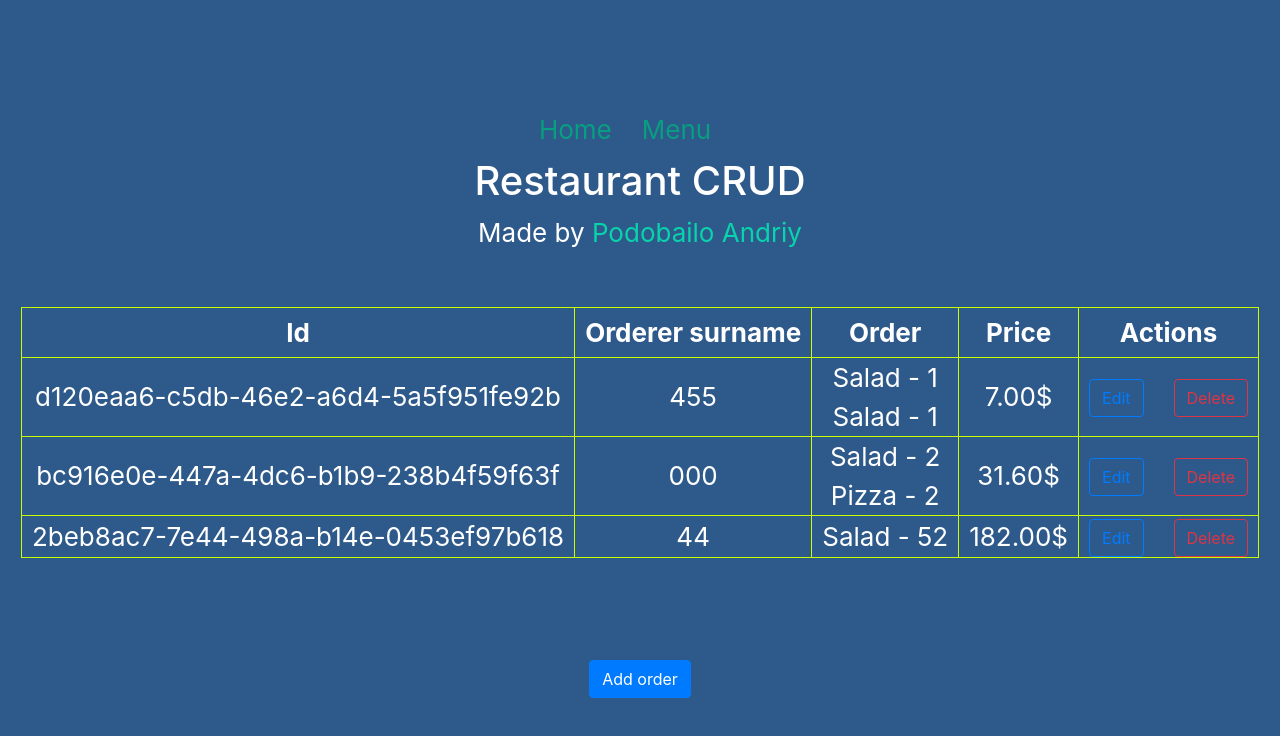
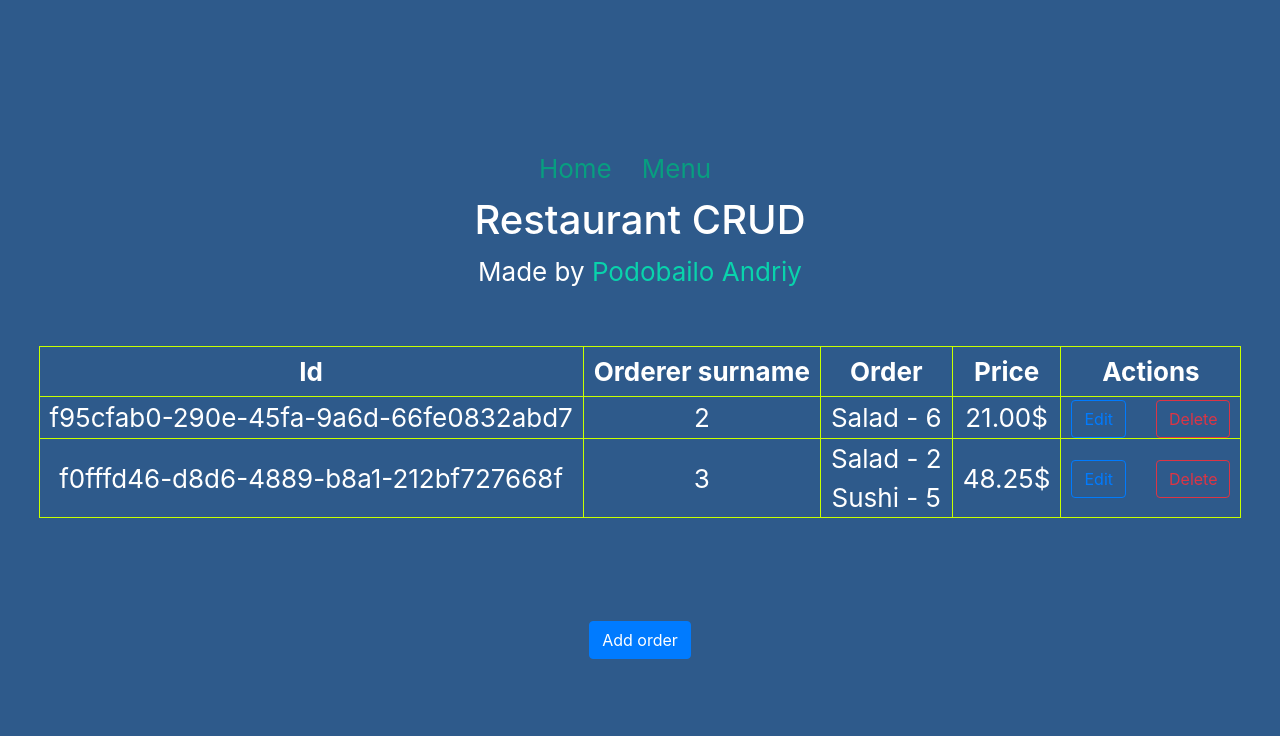
Before and after one commit to EndL11/restaurant_crud, a React (Create React App) app: page / in a window 1280 px wide. Shown: the top 736 px of the page. Built offline with nearby package versions, Linux system fonts and the light colour scheme; data requests are answered from the project's data file.

Commit message:
added adding and deleting reducers for orders and dishes
added field 'total price' for each order
made functions for adding and deleting dishes and orders

```diff
--- a/src/App.js
+++ b/src/App.js
@@ -396,6 +396,7 @@ export function Application() {
                 deleteForm={deleteForm}
                 onAdd={onAdd}
                 addFormEdit={addFormEdit}
+                idGenerator={uuidv4}
               />
             </Route>
 
@@ -412,6 +413,7 @@ export function Application() {
                 onEditDish={onEditDish}
                 applyEditDish={applyEditDish}
                 cancelEditDish={cancelEditDish}
+                idGenerator={uuidv4}
               />
             </Route>
           </header>
--- a/src/components/Menu/Menu.js
+++ b/src/components/Menu/Menu.js
@@ -3,71 +3,78 @@ import { useSelector, useDispatch } from "react-redux";
 import { Form, Button, Spinner } from "react-bootstrap";
 
 import "bootstrap/dist/css/bootstrap.min.css";
-import { loadMenu } from "../../store/actions/menu";
+import { addDish, deleteDish, loadMenu } from "../../store/actions/menu";
 
-import { toggleModal, toggleEditing } from "../../store/actions/state";
+import { toggleModal } from "../../store/actions/state";
 import { MenuItem } from "../MenuItem";
 import { ModalWindow } from "../ModalWindow";
 
 const Menu = (props) => {
   const dispatch = useDispatch();
-
+  const loading = useSelector(state => state.menu.loading)
   const menu = useSelector((state) => state.menu.menuList);
-  const showModal = useSelector(state => state.states.showModal)
+  const showModal = useSelector((state) => state.states.showModal);
   const handleModal = () => {
     dispatch(toggleModal());
   };
-  const isEditing = useSelector(state => state.states.isEditing)
-  //const handleClose = props.closeModal;
+  const isEditing = useSelector((state) => state.states.isEditing);
+
   const editingDish = props.editingDish;
 
   useEffect(() => {
     dispatch(loadMenu());
   }, [dispatch]);
 
+
+  const onDeleteDish = (id) => {
+    dispatch(deleteDish(id))
+  }
+
   const list = menu.map((item) => (
     <MenuItem
       key={item.menuId}
       item={item}
-      onDeleteDish={props.onDeleteDish}
+      onDeleteDish={onDeleteDish}
       onEditDish={props.onEditDish}
     />
   ));
 
-  return (
-    <div>
-      {menu.length > 0 ? (
-        <table className="orders-table" border="1">
-          <tbody>
-            <tr>
-              <th>Name</th>
-              <th>Price</th>
-              <th>Actions</th>
-            </tr>
-            {list}
-          </tbody>
-        </table>
-      ) : (
-          <>
-            <Spinner animation="border" />
-          </>
-        )}
-      <div className="add_order">
-        <Button
-          variant="primary"
-          className="add_order__button"
-          onClick={handleModal}
-        >
-          Add dish
-        </Button>
-      </div>
+  const onAddDish = (e) => {
+    e.preventDefault();
+    let name = e.target.name.value;
+    let price = Number(e.target.price.value);
 
-      {isEditing ? (
-        <ModalWindow
-          showModal={showModal}
-          onHide={props.cancelEditDish}
-          title="Editing dish"
-        >
+    if (
+      name.split(" ").join("") === "" ||
+      price <= 0 ||
+      isNaN(price) === true
+    ) {
+      alert("Wrong data!");
+      return;
+    }
+
+    // compare the same dish
+    let theSameDish = null;
+    if (menu !== null) {
+      theSameDish = menu.filter((element) => element.name === name).length;
+    }
+
+    if (theSameDish > 0) {
+      alert("Wrong data! Dish is exists!");
+      return;
+    }
+
+    let newDish = { menuId: props.idGenerator(), name, price };
+
+    dispatch(addDish(newDish));
+    handleModal();
+  };
+
+
+  let modalContent, modalHideAction, modalTitle;
+
+  if (isEditing) {
+    modalContent = (
       <Form>
         <Form.Group controlId="formBasicText">
           <Form.Label>Name</Form.Label>
@@ -90,22 +97,16 @@ const Menu = (props) => {
           />
         </Form.Group>
 
-            <Button
-              variant="primary"
-              type="submit"
-              onClick={props.applyEditDish}
-            >
+        <Button variant="primary" type="submit" onClick={props.applyEditDish}>
           Submit
         </Button>
       </Form>
-        </ModalWindow>
-      ) : (
-          <ModalWindow
-            showModal={showModal}
-            onHide={handleModal}
-            title="Adding new dish to menu"
-          >
-            <Form onSubmit={props.addDish}>
+    );
+    modalHideAction = props.cancelEditDish;
+    modalTitle = "Editing dish";
+  } else {
+    modalContent = (
+      <Form onSubmit={onAddDish}>
         <Form.Group controlId="formBasicText">
           <Form.Label>Name</Form.Label>
           <Form.Control
@@ -128,8 +129,49 @@ const Menu = (props) => {
           Submit
         </Button>
       </Form>
+    );
+    modalHideAction = handleModal;
+    modalTitle = "Adding new dish to menu";
+  }
+
+  const renderContent =
+    menu.length > 0 ? (
+      <table className="orders-table" border="1">
+        <tbody>
+          <tr>
+            <th>Name</th>
+            <th>Price</th>
+            <th>Actions</th>
+          </tr>
+          {list}
+        </tbody>
+      </table>
+    ) : (
+      <>
+        {loading ? <Spinner animation="border" /> : <p>Add something...</p>}
+      </>
+    );
+
+  return (
+    <div>
+      {renderContent}
+      <div className="add_order">
+        <Button
+          variant="primary"
+          className="add_order__button"
+          onClick={handleModal}
+        >
+          Add dish
+        </Button>
+      </div>
+
+      <ModalWindow
+        showModal={showModal}
+        onHide={modalHideAction}
+        title={modalTitle}
+      >
+        {modalContent}
       </ModalWindow>
-        )}
     </div>
   );
 };
--- a/src/components/MenuItem.js
+++ b/src/components/MenuItem.js
@@ -1,18 +1,33 @@
-import React from 'react'
-import { Button } from 'react-bootstrap';
+import React from "react";
+import { Button } from "react-bootstrap";
 
 export const MenuItem = ({ item, onEditDish, onDeleteDish }) => {
-    return <tr>
-        <td>
-            {item.name}
-        </td>
-        <td>
-            {(item.price).toFixed(2)}$</td>
-        <td>
-            <Button variant="outline-primary"
-                onClick={onEditDish} value={item.menuId} className="td__button">Edit</Button>
-            <Button variant="outline-danger"
-                onClick={onDeleteDish} value={item.menuId} className="td__button">Delete</Button>
-        </td>
+  const onDelete = () => {
+    if (window.confirm("Are you sure want to delete this dish?")) {
+      onDeleteDish(item.id);
+    }
+  };
+  return (
+    <tr>
+      <td>{item.name}</td>
+      <td>{item.price.toFixed(2)}$</td>
+      <td>
+        <Button
+          variant="outline-primary"
+          onClick={onEditDish}
+          value={item.menuId}
+          className="td__button"
+        >
+          Edit
+        </Button>
+        <Button
+          variant="outline-danger"
+          onClick={onDelete}
+          className="td__button"
+        >
+          Delete
+        </Button>
+      </td>
     </tr>
-}
+  );
+};
--- /dev/null
+++ b/src/components/OrderFormButtons.js
@@ -0,0 +1,17 @@
+import React from "react";
+import { Form, Button, Col } from "react-bootstrap";
+
+export const OrderFormButtons = ({onSubmit, onAdd}) => (
+  <Form.Row>
+    <Col>
+      <Button variant="primary" type="submit" onClick={onSubmit}>
+        Submit
+      </Button>
+    </Col>
+    <Col>
+      <Button variant="success" onClick={onAdd}>
+        +
+      </Button>
+    </Col>
+  </Form.Row>
+);
--- a/src/components/OrderItem.js
+++ b/src/components/OrderItem.js
@@ -1,8 +1,13 @@
 import React from 'react'
 import { Button } from 'react-bootstrap';
 
-export const OrderItem = ({ item, onEdit, onDelete, totalPrice }) => {
-  return <tr key={item.orderId}>
+export const OrderItem = ({ item, onEdit, onDelete }) => {
+  const onDeleteOrder = () => {
+    if(window.confirm("Are you sure want to delete this order?")){
+      onDelete(item.id);
+    }
+  }
+  return <tr>
     <td>{item.orderId}</td>
     <td>{item.orderer}</td>
     <td>
@@ -11,12 +16,12 @@ export const OrderItem = ({ item, onEdit, onDelete, totalPrice }) => {
       )}
     </td>
     <td>
-      {totalPrice.toFixed(2)}$</td>
+      {item.totalPrice.toFixed(2)}$</td>
     <td>
       <Button variant="outline-primary"
         onClick={onEdit} value={item.orderId} className="td__button">Edit</Button>
       <Button variant="outline-danger"
-        onClick={onDelete} value={item.orderId} className="td__button">Delete</Button>
+        onClick={onDeleteOrder} className="td__button">Delete</Button>
     </td>
   </tr>
 }
--- a/src/components/Table/Table.js
+++ b/src/components/Table/Table.js
@@ -5,21 +5,24 @@ import { Form, Button, Col, Spinner } from "react-bootstrap";
 import "./table.css";
 import "bootstrap/dist/css/bootstrap.min.css";
 import { OrderItem } from "../OrderItem";
-import { OrderDishInput } from '../OrderDishInput'
+import { OrderDishInput } from "../OrderDishInput";
 import { ModalWindow } from "../ModalWindow";
-import { loadOrders } from "../../store/actions/order";
+import { OrderFormButtons } from "../OrderFormButtons";
+import { addOrder, deleteOrder, loadOrders } from "../../store/actions/order";
 import { toggleModal } from "../../store/actions/state";
 import { loadMenu } from "../../store/actions/menu";
 
 const Table = (props) => {
   const dispatch = useDispatch();
+  const loading = useSelector((state) => state.order.loading);
   const orderList = useSelector((state) => state.order.orderList);
   const menu = useSelector((state) => state.menu.menuList);
+  const options = menu.map((el) => <option key={el.menuId}>{el.name}</option>);
   const handleClose = () => {
-    dispatch(toggleModal())
+    dispatch(toggleModal());
   };
-  const showModal = useSelector(state => state.states.showModal)
-  const options = menu.map((el) => <option key={el.menuId}>{el.name}</option>);
+  const showModal = useSelector((state) => state.states.showModal);
+  const isEditing = useSelector((state) => state.states.isEditing);
   const editingOrder = props.editingObj;
   let editingOrderForms = null;
 
@@ -27,6 +30,117 @@ const Table = (props) => {
     dispatch(loadOrders());
     dispatch(loadMenu());
   }, [dispatch]);
+
+  const getValuesOfNodeList = (arr) => {
+    if (arr.value !== null && arr.value.trim() !== "") {
+      return arr.value;
+    }
+    return Array.from(arr).map((el) => el.value);
+  };
+
+  const wrongDataError = () => {
+    alert("Wrong data! try again!");
+  };
+
+  const getPriceFromMenu = (name) => {
+    return (
+      menu.find((item) => name === item.name) !== undefined &&
+      menu.find((item) => name === item.name).price
+    );
+  };
+
+  const onAddOrder = (e) => {
+    e.preventDefault();
+    let arrayDataFlag = false;
+    const orderer = e.target.orderer.value.trim();
+    if (orderer.trim() === "") {
+      wrongDataError();
+      return;
+    }
+
+    const dishes = getValuesOfNodeList(e.target.elements.name);
+    const dishesCount = getValuesOfNodeList(e.target.elements.count);
+    if (dishes == null || dishesCount == null) {
+      wrongDataError();
+      return;
+    }
+
+    if (Array.isArray(dishes)) {
+      arrayDataFlag = true;
+      dishes.forEach((el) => {
+        if (el == null || el?.trim() === "") {
+          wrongDataError();
+          return;
+        }
+      });
+      dishesCount.forEach((el) => {
+        if (el == null || el?.trim() === "") {
+          wrongDataError();
+          return;
+        }
+      });
+    } else if (
+      dishes == null ||
+      dishes?.trim() === "" ||
+      dishesCount == null ||
+      dishesCount?.trim() === ""
+    ) {
+      wrongDataError();
+      return;
+    }
+    //  finding existing order the same to entered orderer
+    let theSameOrderer = null;
+    if (orderList !== null) {
+      theSameOrderer = orderList.filter(
+        (element) => element["orderer"] === orderer
+      ).length;
+    }
+    if (orderer.split(" ").join("") === "" || theSameOrderer > 0) {
+      alert("Wrong data!");
+      return;
+    }
+    let price = 0;
+    let orderMenuList = [];
+    // creating list of ordered dishes
+    if (arrayDataFlag) {
+      for (let i = 0; i < dishes.length; i++) {
+        if (
+          dishes[i].split(" ").join("") !== "" ||
+          Number(dishesCount[i]) > 0
+        ) {
+          orderMenuList.push({
+            id: props.idGenerator(),
+            name: dishes[i],
+            count: Number(dishesCount[i]),
+          });
+          price = getPriceFromMenu(dishes[i]) * +dishesCount[i];
+        } else {
+          alert("Wrong data!");
+          return;
+        }
+      }
+    } else {
+      orderMenuList.push({
+        id: props.idGenerator(),
+        name: dishes,
+        count: Number(dishesCount),
+      });
+      price = getPriceFromMenu(dishes) * +dishesCount;
+    }
+
+    let newOrder = {
+      orderId: props.idGenerator(),
+      orderer: orderer,
+      orderArray: orderMenuList,
+      totalPrice: price,
+    };
+    dispatch(addOrder(newOrder));
+    handleClose();
+  };
+
+  const onDelete = (id) => {
+    dispatch(deleteOrder(id));
+  }
 
   const getEditingOrderForms = () => {
     if (editingOrder !== null) {
@@ -85,36 +199,76 @@ const Table = (props) => {
   };
   getEditingOrderForms();
 
-  // список "форм"
   var listInputs = props.forms.map((el) => (
-    <OrderDishInput key={el.id} element={el} deleteForm={props.deleteForm} options={options}/>
+    <OrderDishInput
+      key={el.id}
+      element={el}
+      deleteForm={props.deleteForm}
+      options={options}
+    />
   ));
 
   const list = orderList.map((item) => {
-    let price = item["orderArray"]
-      .map(
-        (el) =>
-          menu.find((item) => el.name === item.name) !== undefined &&
-          menu.find((item) => el.name === item.name).price * el.count
-      )
-      .reduce((prev, current) => {
-        return prev + current;
-      }, 0);
-
     return (
       <OrderItem
         key={item.orderId}
         item={item}
-        onDelete={props.onDelete}
+        onDelete={onDelete}
         onEdit={props.onEdit}
-        totalPrice={price}
       />
     );
   });
 
-  return (
-    <div>
-      {list.length > 0 ? (
+  let modalContent, modalHideAction, modalTitle;
+
+  if (isEditing) {
+    modalContent = (
+      <Form>
+        <Form.Group controlId="formBasicText">
+          <Form.Label>Surname</Form.Label>
+          <Form.Control
+            type="text"
+            name="orderer"
+            className="orderer"
+            onChange={(e) => props.onChangeEdit(e)}
+            defaultValue={editingOrder["orderer"]}
+          />
+        </Form.Group>
+
+        {editingOrderForms}
+        <OrderFormButtons
+          onSubmit={props.applyEdit}
+          onAdd={props.addFormEdit}
+        />
+      </Form>
+    );
+    modalHideAction = props.cancelEdit;
+    modalTitle = "Editing order";
+  } else {
+    modalContent = (
+      <Form onSubmit={onAddOrder}>
+        <Form.Group controlId="formBasicText">
+          <Form.Label>Surname</Form.Label>
+          <Form.Control
+            type="text"
+            name="orderer"
+            className="orderer"
+            placeholder="Enter surname"
+          />
+        </Form.Group>
+        {listInputs}
+        <OrderFormButtons
+          onSubmit={() => console.log("Submitted")}
+          onAdd={props.addForm}
+        />
+      </Form>
+    );
+    modalHideAction = handleClose;
+    modalTitle = "Adding new order";
+  }
+
+  const renderContent =
+    list.length > 0 ? (
       <table className="orders-table" border="1">
         <tbody>
           <tr>
@@ -128,10 +282,12 @@ const Table = (props) => {
         </tbody>
       </table>
     ) : (
-        <>
-          <Spinner animation="border" />
-        </>
-      )}
+      <>{loading ? <Spinner animation="border" /> : <p>Add something...</p>}</>
+    );
+
+  return (
+    <div>
+      {renderContent}
       <div className="add_order">
         <Button
           variant="primary"
@@ -142,88 +298,13 @@ const Table = (props) => {
         </Button>
       </div>
 
-      {props.isEditing ? (
       <ModalWindow
         showModal={showModal}
-          onHide={props.cancelEdit}
-          title="Editing order"
+        onHide={modalHideAction}
+        title={modalTitle}
       >
-          <Form>
-            <Form.Group controlId="formBasicText">
-              <Form.Label>Surname</Form.Label>
-              <Form.Control
-                type="text"
-                name="orderer"
-                className="orderer"
-                onChange={(e) => props.onChangeEdit(e)}
-                defaultValue={editingOrder["orderer"]}
-              />
-            </Form.Group>
-
-            {editingOrderForms}
-            {editingOrder["orderArray"].map((el) => `${el.id}`)}
-
-            <Form.Row>
-              <Col>
-                <Button
-                  variant="primary"
-                  type="submit"
-                  onClick={props.applyEdit}
-                >
-                  Submit
-                </Button>
-              </Col>
-              <Col>
-                <Button variant="success" onClick={props.addFormEdit}>
-                  +
-                </Button>
-              </Col>
-            </Form.Row>
-          </Form>
+        {modalContent}
       </ModalWindow>
-      ) : (
-        <ModalWindow
-          showModal={showModal}
-          onHide={handleClose}
-          title="Adding new order"
-        >
-          <Form
-            onSubmit={(e) => {
-              e.preventDefault();
-              return props.onAdd(
-                document.querySelectorAll(".name").length,
-                document.querySelectorAll(".name"),
-                document.querySelectorAll(".count"),
-                document.querySelector(".orderer")
-              );
-            }}
-          >
-            <Form.Group controlId="formBasicText">
-              <Form.Label>Surname</Form.Label>
-              <Form.Control
-                type="text"
-                name="orderer"
-                className="orderer"
-                placeholder="Enter surname"
-              />
-            </Form.Group>
-
-            {listInputs}
-            <Form.Row>
-              <Col>
-                <Button variant="primary" type="submit">
-                  Submit
-                </Button>
-              </Col>
-              <Col>
-                <Button variant="success" onClick={props.addForm}>
-                  +
-                </Button>
-              </Col>
-            </Form.Row>
-          </Form>
-        </ModalWindow>
-      )}
     </div>
   );
 };
--- a/src/server/db.json
+++ b/src/server/db.json
@@ -17,65 +17,38 @@
       "name": "Pizza",
       "price": 12.3,
       "id": 6
-    },
-    {
-      "menuId": "8de08b6b-07a9-4dd2-8345-a7ba5013e7d7",
-      "name": "111",
-      "price": 5,
-      "id": 7
-    },
-    {
-      "menuId": "7891c80b-0c13-477b-956e-602b3b5bc446",
-      "name": "55",
-      "price": 1,
-      "id": 8
     }
   ],
   "orderList": [
     {
-      "orderId": "d120eaa6-c5db-46e2-a6d4-5a5f951fe92b",
-      "orderer": "455",
+      "orderId": "f95cfab0-290e-45fa-9a6d-66fe0832abd7",
+      "orderer": "2",
       "orderArray": [
         {
-          "id": "80709ed4-02da-4ea3-8616-6bba38020475",
+          "id": "0794d678-8c99-4c0f-ba7b-7fe0bed06cf0",
           "name": "Salad",
-          "count": 1
-        },
-        {
-          "id": "24f0b695-fc8b-497f-8676-92c1f429691b",
-          "name": "Salad",
-          "count": 1
+          "count": 6
         }
       ],
-      "id": 1
+      "totalPrice": 21,
+      "id": 2
     },
     {
-      "orderId": "bc916e0e-447a-4dc6-b1b9-238b4f59f63f",
-      "orderer": "000",
+      "orderId": "f0fffd46-d8d6-4889-b8a1-212bf727668f",
+      "orderer": "3",
       "orderArray": [
         {
-          "id": "daa5b147-7845-4dbb-96d9-d6f9529fa8c4",
+          "id": "ed5936d1-c30a-47f4-ab3f-e47be032ba0b",
           "name": "Salad",
           "count": 2
         },
         {
-          "id": "b4e5656f-c4ce-4dc3-bc2e-1682f6bd430f",
-          "name": "Pizza",
-          "count": 2
+          "id": "94b8629f-c15e-408e-a61c-f73190e5803e",
+          "name": "Sushi",
+          "count": 5
         }
       ],
-      "id": 2
-    },
-    {
-      "orderId": "2beb8ac7-7e44-498a-b14e-0453ef97b618",
-      "orderer": "44",
-      "orderArray": [
-        {
-          "id": "380d2f43-979b-43c4-a592-d2a6b8a7173b",
-          "name": "Salad",
-          "count": 52
-        }
-      ],
+      "totalPrice": 48.25,
       "id": 3
     }
   ]
--- a/src/store/actions/menu.js
+++ b/src/store/actions/menu.js
@@ -24,7 +24,7 @@ export const addDish = (dish) => {
     }
 }
 
-export const deleteDIsh = (id) => {
+export const deleteDish = (id) => {
     return async (dispatch) => {
         await axios.delete('http://localhost:3001/menu/' + id + '/').finally(() => {
             dispatch({
--- a/src/store/actions/order.js
+++ b/src/store/actions/order.js
@@ -1,19 +1,32 @@
-import axios from 'axios';
+import axios from "axios";
 
-import { ADD_ORDER, LOAD_ORDERS } from "../types";
+import { ADD_ORDER, DELETE_ORDER, LOAD_ORDERS } from "../types";
 
-export const addOrder = (order) => ({
-    type: ADD_ORDER,
-    payload: order
-});
+export const addOrder = (order) => {
+  return async (dispatch) => {
+    await axios.post("http://localhost:3001/orderList", order).finally(() => {
+      dispatch({
+        type: ADD_ORDER,
+        payload: order,
+      });
+    });
+  };
+};
 
 export const loadOrders = () => {
-    return async (dispatch) => {
-        await axios.get('http://localhost:3001/orderList').then(({ data }) => {
-            dispatch({
-                type: LOAD_ORDERS,
-                payload: data
-            })
-        })
-    }
-}
+  return async (dispatch) => {
+    await axios.get("http://localhost:3001/orderList").then(({ data }) => {
+      dispatch({
+        type: LOAD_ORDERS,
+        payload: data,
+      });
+    });
+  };
+};
+
+export const deleteOrder = (id) => {
+  return async (dispatch) => {
+    await axios.delete("http://localhost:3001/orderList/" + id + "/");
+    dispatch({ type: DELETE_ORDER, payload: id });
+  };
+};
--- a/src/store/reducers/menu.js
+++ b/src/store/reducers/menu.js
@@ -1,18 +1,25 @@
-import { ADD_DISH, LOAD_MENU } from "../types";
+import { ADD_DISH, DELETE_DISH, LOAD_MENU } from "../types";
 
 const initialState = {
   menuList: [],
-}
+  loading: true,
+};
 
 export const menuReducer = (state = initialState, action) => {
   switch (action.type) {
     case LOAD_MENU: {
-            return { ...state, menuList: action.payload }
+      return { ...state, menuList: action.payload, loading: false };
     }
     case ADD_DISH: {
-            return {...state, menuList: [...state.menuList, action.payload]}
+      return { ...state, menuList: [...state.menuList, action.payload] };
+    }
+    case DELETE_DISH: {
+      return {
+        ...state,
+        menuList: state.menuList.filter((el) => el.id !== action.payload),
+      };
     }
     default:
       return state;
   }
-}
+};
--- a/src/store/reducers/order.js
+++ b/src/store/reducers/order.js
@@ -1,18 +1,30 @@
-import {ADD_ORDER, LOAD_ORDERS} from '../types'
+import { ADD_ORDER, DELETE_ORDER, LOAD_ORDERS } from "../types";
 
 const initialState = {
   orderList: [],
-}
+  loading: true,
+};
 
 export const orderReducer = (state = initialState, action) => {
-    switch(action.type){
+  switch (action.type) {
     case ADD_ORDER: {
-            return {...state, orderList: [...state.order.orderList, action.payload]};
+      return {
+        ...state,
+        orderList: [...state.orderList, action.payload],
+      };
     }
     case LOAD_ORDERS: {
-            return {...state, orderList: action.payload}
+      return { ...state, orderList: action.payload, loading: false };
+    }
+    case DELETE_ORDER: {
+      return {
+        ...state,
+        orderList: state.orderList.filter(
+          (order) => order.id !== action.payload
+        ),
+      };
     }
     default:
       return state;
   }
-}
+};
```
Lines whose indentation alone changed are shown as unchanged.
